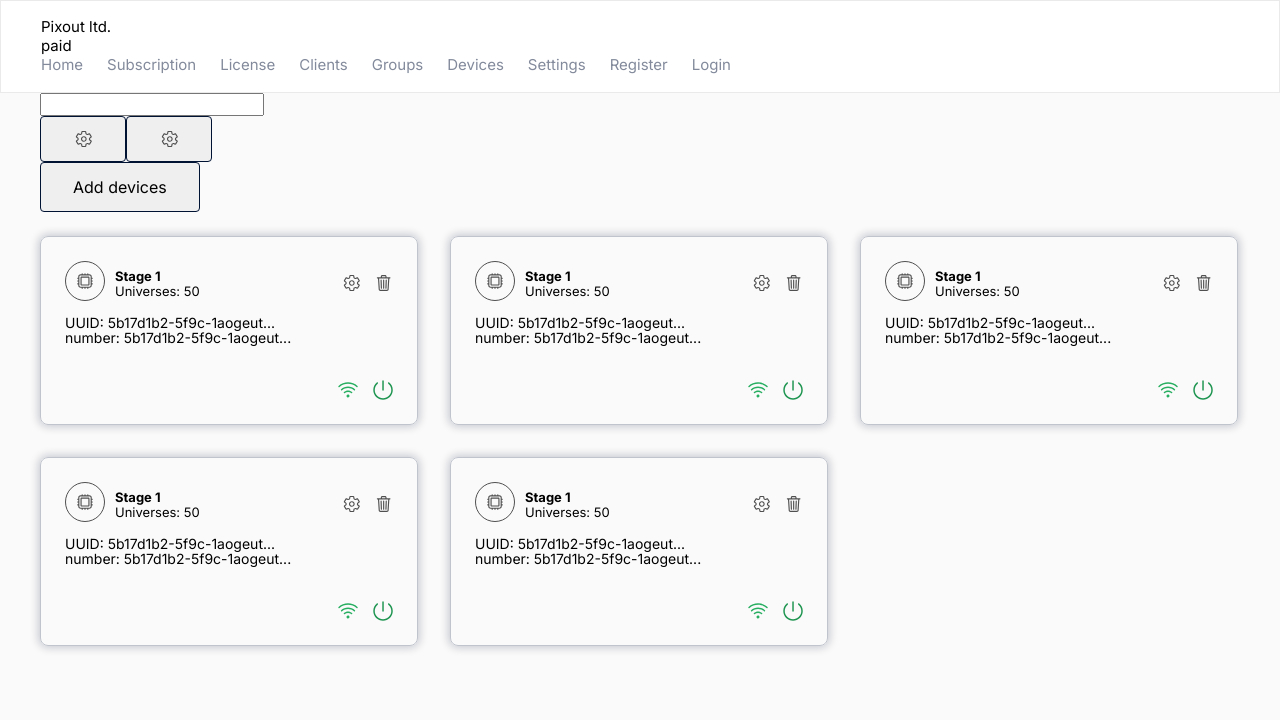
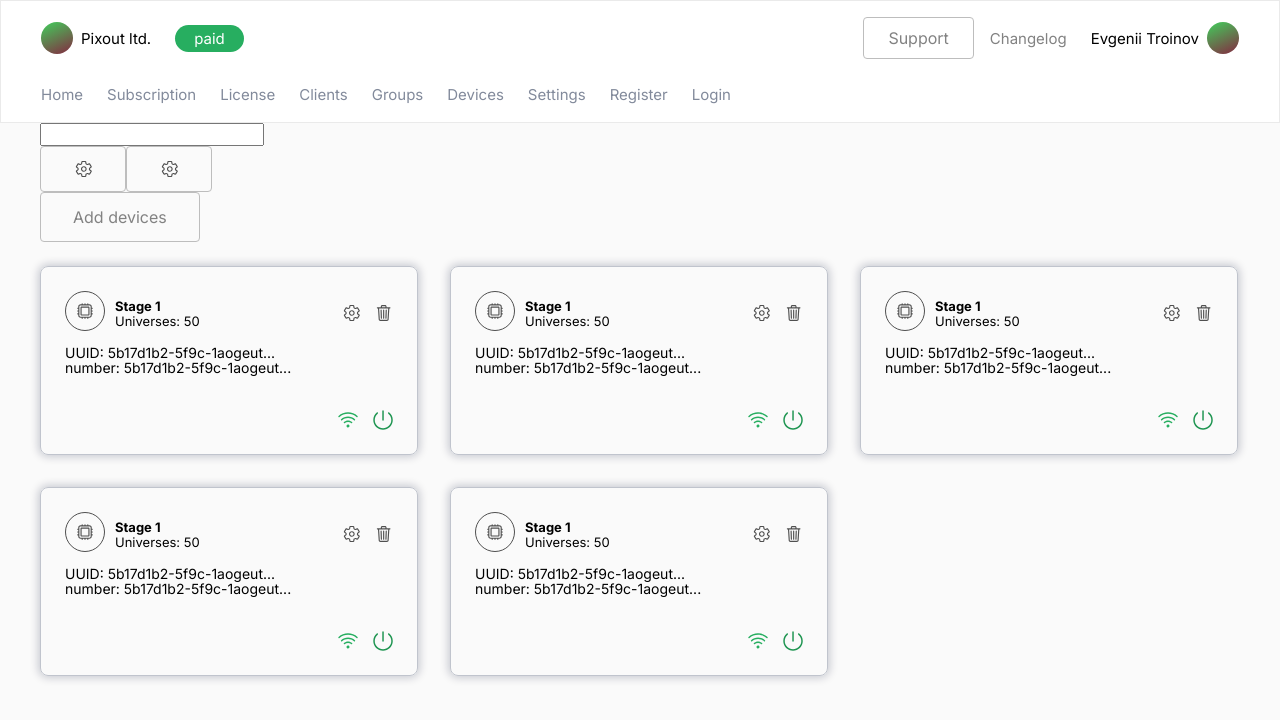
Before and after one commit to etroynov/pcl, a Vue app: page / in a window 1280 px wide. Shown: the top 720 px of the page. Built offline with nearby package versions, Linux system fonts and the light colour scheme.

Commit message:
feat(master): update login page styles

```diff
--- a/src/assets/vars.css
+++ b/src/assets/vars.css
@@ -1,12 +1,16 @@
 :root {
-  --main-color: #FFFFFF;
-  --secondary-color: #EAEAEA;
-  --bg-color: #FAFAFA;
-  --border-color: #EAEAEA;
+  --main-color: #ffffff;
+  --secondary-color: #eaeaea;
+  --bg-color: #fafafa;
+  --border-color: #eaeaea;
 
   /** Neutral */
-  --neutral-70-color: #828A9B;
+  --neutral-70-color: #828a9b;
 
   /** Primary */
   --primary-100-color: #001333;
+
+  /** Grey */
+  --grey-40-color: #bdbdbd;
+  --grey-30-color: #828282;
 }
--- /dev/null
+++ b/src/components/Avatar.vue
@@ -0,0 +1,13 @@
+<template>
+  <div class="avatar"></div>
+</template>
+
+<style scoped>
+.avatar {
+  display: block;
+  width: 32px;
+  height: 32px;
+  background: linear-gradient(154.89deg, #3bdc5e -7.55%, #910c3c 117.02%);
+  border-radius: 50%;
+}
+</style>
--- a/src/components/Badge.vue
+++ b/src/components/Badge.vue
@@ -1,13 +1,25 @@
 <template>
-  <div class="badge primary">{{ props.status }}</div>
+  <div class="badge" :class="props.type ?? 'success'">{{ props.value }}</div>
 </template>
 
 <script setup lang="ts">
-const props = defineProps(['status']);
+type Props = {
+  type: 'success' | 'danger';
+  value: string | number;
+};
+
+const props = defineProps<Props>();
 </script>
 
 <style scoped>
 .badge {
   display: inline-block;
+  padding: 4px 19px;
+  border-radius: 15px;
+}
+
+.success {
+  color: white;
+  background-color: #27ae60;
 }
 </style>
--- a/src/components/Button.vue
+++ b/src/components/Button.vue
@@ -1,23 +1,25 @@
 <template>
-  <button class="btn" :class="props.type"><slot></slot></button>
+  <button class="btn" :class="classList"><slot></slot></button>
 </template>
 
 <script setup lang="ts">
 type TypesList = 'default' | 'primary' | 'ghost';
 type Props = {
-  type: TypesList;
+  type?: TypesList;
+  size?: 's' | 'm';
 };
 
 const props = defineProps<Props>();
+const classList = [props.type || 'default', props.size || 'm'];
 </script>
 
 <style scoped>
 .btn {
   font-size: 16px;
   line-height: 24px;
-  padding: 12px 32px;
   border: 1px solid #001333;
   border-radius: 4px;
+  background-color: transparent;
   cursor: pointer;
 }
 
@@ -25,6 +27,11 @@ const props = defineProps<Props>();
   color: #ffffff;
   background-color: #001c4d;
   border-color: #001c4d;
+}
+
+.default {
+  color: var(--grey-30-color);
+  border: 1px solid var(--grey-40-color);
 }
 
 .primary {
@@ -36,4 +43,12 @@ const props = defineProps<Props>();
   color: #001333;
   background-color: transparent;
 }
+
+.s {
+  padding: 8px 24px;
+}
+
+.m {
+  padding: 12px 32px;
+}
 </style>
--- a/src/components/common/Header.vue
+++ b/src/components/common/Header.vue
@@ -1,12 +1,28 @@
 <template>
   <header class="header">
-    <div class="row">
-      <div class="company-info col">
-        <div class="company-info__logo"></div>
-        <div class="company-info__name">Pixout ltd.</div>
+    <div class="header__meta">
+      <div class="row">
+        <div class="company-info col">
+          <Avatar />
+          <div class="company-info__name">Pixout ltd.</div>
+        </div>
+        <div class="col"><Badge type="success" value="paid" /></div>
       </div>
-      <div class="col"><Badge status="paid" /></div>
+
+      <div class="row">
+        <div class="col links">
+          <Button size="s">Support</Button>
+          <RouterLink to="/changelog" class="link">Changelog</RouterLink>
+        </div>
+        <div class="col">
+          <div class="user">
+            <div class="user__name">Evgenii Troinov</div>
+            <div class="user__avatar"><Avatar /></div>
+          </div>
+        </div>
+      </div>
     </div>
+
     <nav>
       <ul class="menu">
         <li class="menu__item" v-for="route in routes" :key="route.name">
@@ -20,15 +36,25 @@
 </template>
 
 <script setup lang="ts">
-import Badge from '../Badge.vue';
+import Badge from '@/components/Badge.vue';
+import Button from '@/components/Button.vue';
+import Avatar from '@/components/Avatar.vue';
+
 import { routes } from '@/router';
 </script>
 
 <style scoped>
 .header {
+  display: grid;
+  gap: 8px;
   padding: 16px 40px 0 40px;
   background-color: var(--main-color);
   border: 1px solid var(--border-color);
+}
+
+.header__meta {
+  display: flex;
+  justify-content: space-between;
 }
 
 .menu {
@@ -40,14 +66,38 @@ import { routes } from '@/router';
 }
 
 .menu__link {
-  padding-bottom: 18px;
+  padding: 18px 0;
   display: inline-block;
   color: var(--neutral-70-color);
   text-decoration: none;
 }
 
-.menu-link-active {
-  color: var(--primary-100-color);
-  border-bottom: 2px solid;
+.company-info {
+  display: flex;
+  align-items: center;
+  gap: 8px;
+}
+
+.row {
+  display: flex;
+  gap: 24px;
+  align-items: center;
+}
+
+.links {
+  display: flex;
+  align-items: center;
+  gap: 16px;
+}
+
+.link {
+  color: var(--grey-30-color);
+  text-decoration: none;
+}
+
+.user {
+  display: flex;
+  align-items: center;
+  gap: 8px;
 }
 </style>
```
